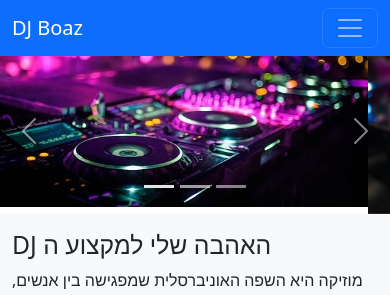
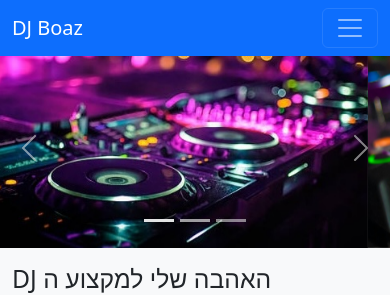
Before and after one commit to BoazBaum/DJ-site, an Angular app: page / in a window 390 px wide. Shown: the top 295 px of the page. Built offline with nearby package versions, Linux system fonts and the light colour scheme.

Commit message:
initial commit

```diff
--- a/src/app/home/home.component.css
+++ b/src/app/home/home.component.css
@@ -0,0 +1,11 @@
+
+.carousel-image {
+    height: 500px; /* Adjust the height as needed */
+    object-fit: cover; /* This ensures the image covers the area without stretching */
+}
+
+@media (max-width: 576px) {
+    .carousel-image {
+        height: 200px; /* Adjust the height for smaller screens if needed */
+    }
+}
--- a/src/app/home/home.component.html
+++ b/src/app/home/home.component.html
@@ -7,13 +7,13 @@
     </div>
     <div class="carousel-inner">
       <div class="carousel-item active">
-        <img src="../../assets/dj1.jpeg" class="d-block w-100 h-50px" alt="...">
+        <img src="../../assets/dj1.jpeg" class="d-block w-100 carousel-image" alt="...">
       </div>
       <div class="carousel-item">
-        <img src="../../assets/dj2.jpeg" class="d-block w-100" alt="...">
+        <img src="../../assets/dj2.jpeg" class="d-block w-100 carousel-image" alt="...">
       </div>
       <div class="carousel-item">
-        <img src="../../assets/dj3.avif" class="d-block w-100" alt="...">
+        <img src="../../assets/dj3.avif" class="d-block w-100 carousel-image" alt="...">
       </div>
     </div>
     <button class="carousel-control-prev" type="button" data-bs-target="#carouselExampleIndicators" data-bs-slide="prev">
```
